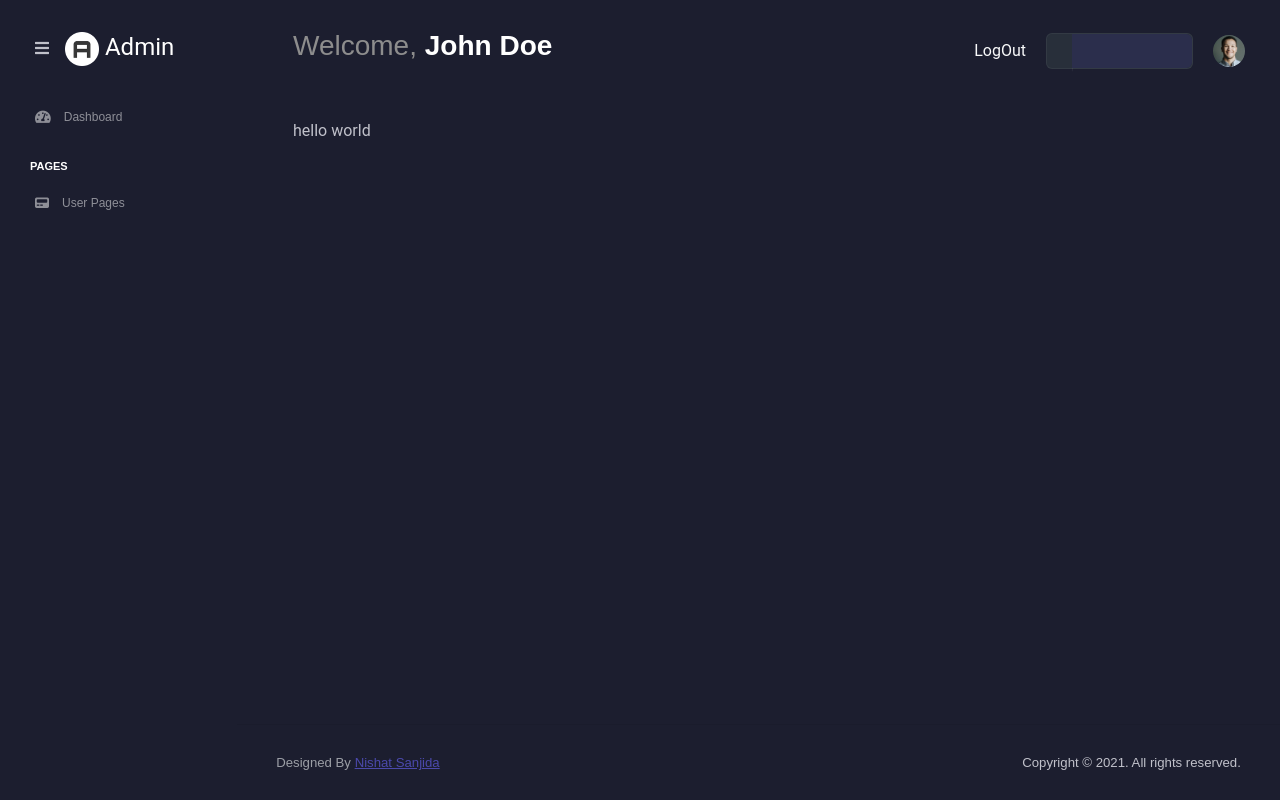
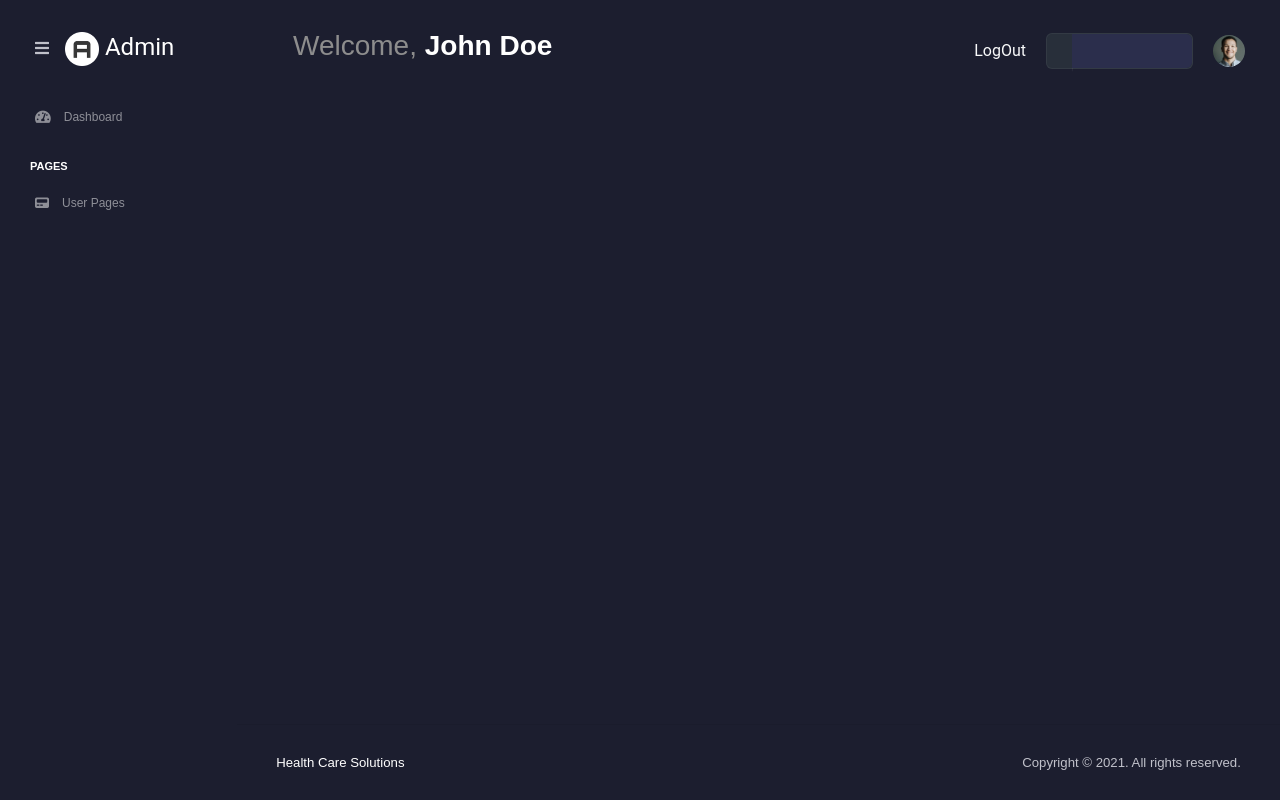
Before and after one commit to sadia1993-design/novena, a CodeIgniter app: page /database/Admin/dashboard in a window 1280 px wide. Run offline with CodeIgniter, Linux system fonts and the light colour scheme; some libraries are stand-ins or nearby versions.

Commit message:
footer edited

```diff
--- a/application/views/admin/dashboard.php
+++ b/application/views/admin/dashboard.php
@@ -5,7 +5,7 @@
         <div class="content-wrapper">
           <div class="row">
             <div class="col-sm-12">
-                hello world
+
             </div>
           </div>
       </div>
--- a/application/views/admin/footer.php
+++ b/application/views/admin/footer.php
@@ -1,7 +1,7 @@
 <!-- partial:partials/_footer.html -->
 <footer class="footer">
   <div class="d-sm-flex justify-content-center justify-content-sm-between">
-    <span class="text-muted text-center text-sm-left d-block d-sm-inline-block">Designed By <a href="" target="_blank">Nishat Sanjida</a> </span>
+    <span class="text-muted text-center text-sm-left d-block d-sm-inline-block"><a href="" target="_blank" class="text-white text-decoration-none">Health Care Solutions</a> </span>
     <span class="float-none float-sm-right d-block mt-1 mt-sm-0 text-center">Copyright © 2021. All rights reserved.</span>
   </div>
 </footer>
```
